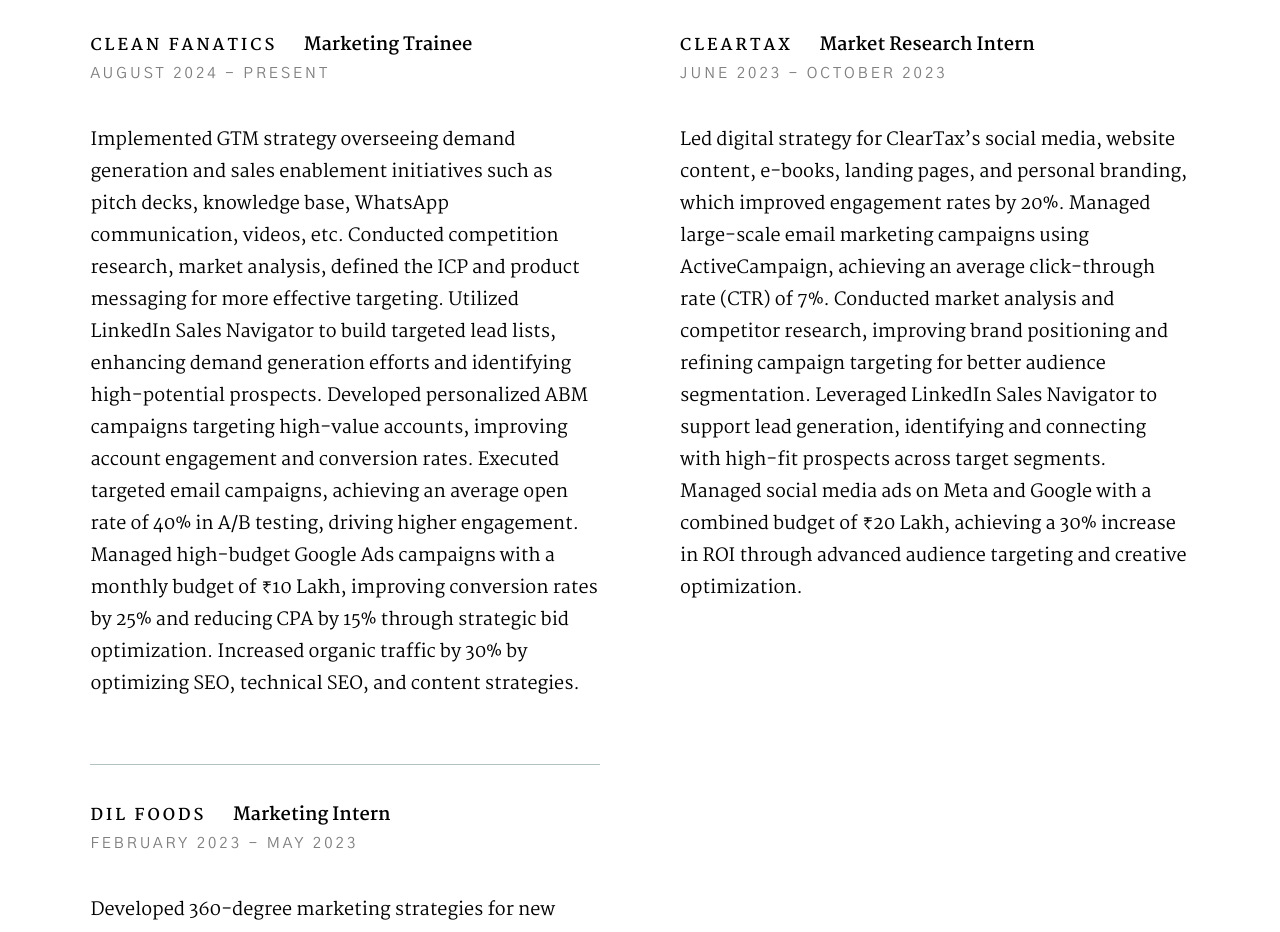
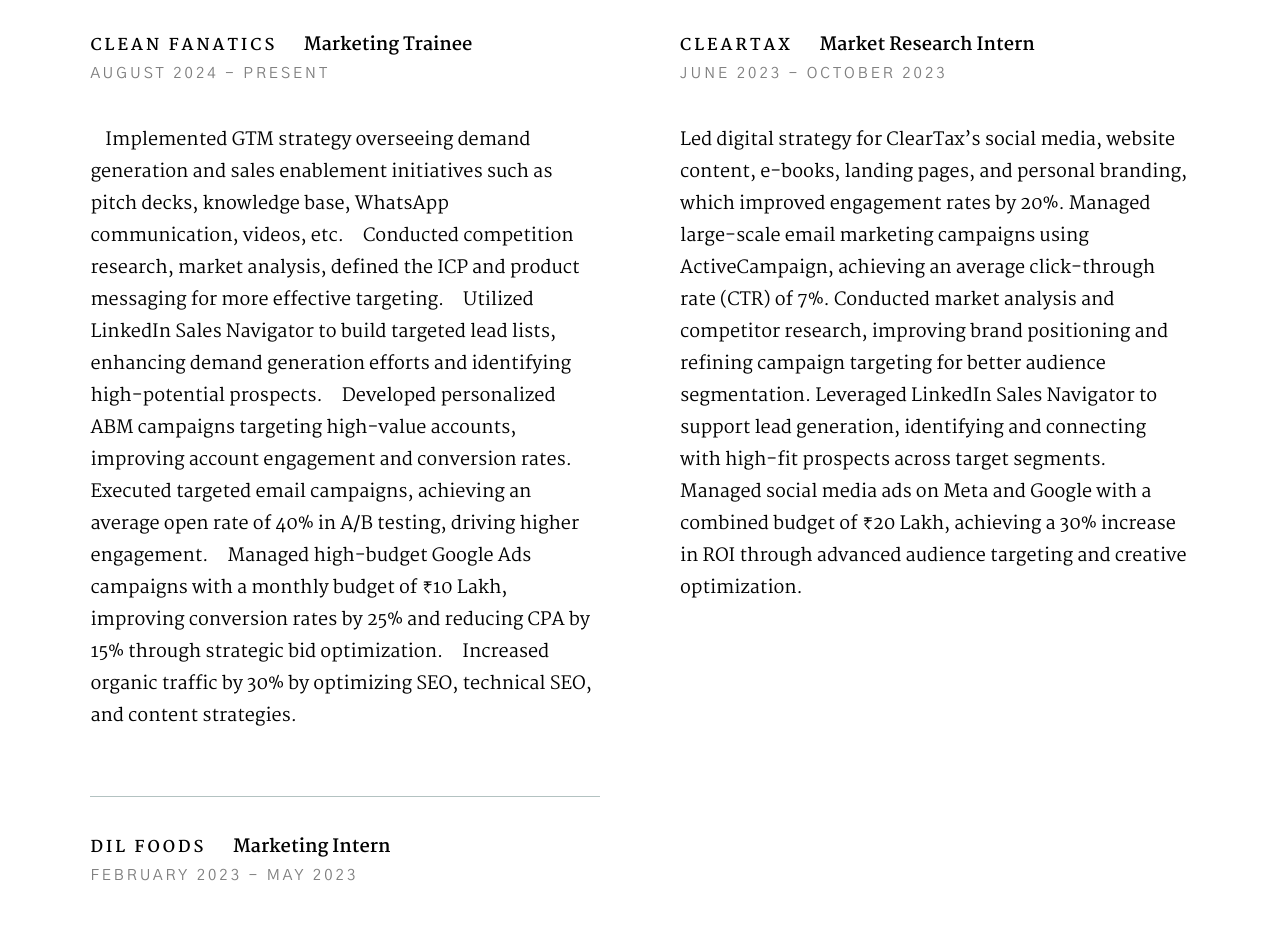
Before and after one commit to Abhisheksingh1906/Abhisheksingh, a plain HTML site: page index.html in a window 1280 px wide. Shown: the part 2120-3052 px from the top of the page. Drawn offline with nearby package versions, Linux system fonts and the light colour scheme.

Commit message:
Update index.html

```diff
--- a/index.html
+++ b/index.html
@@ -178,19 +178,19 @@
                         </div>
 
                         <p>
-                        Implemented GTM strategy overseeing demand generation and sales enablement initiatives such
+                         Implemented GTM strategy overseeing demand generation and sales enablement initiatives such
                         as pitch decks, knowledge base, WhatsApp communication, videos, etc.
-                        Conducted competition research, market analysis, defined the ICP and product messaging for
+                         Conducted competition research, market analysis, defined the ICP and product messaging for
                         more effective targeting.
-                        Utilized LinkedIn Sales Navigator to build targeted lead lists, enhancing demand generation
+                         Utilized LinkedIn Sales Navigator to build targeted lead lists, enhancing demand generation
                         efforts and identifying high-potential prospects.
-                        Developed personalized ABM campaigns targeting high-value accounts, improving account engagement
+                         Developed personalized ABM campaigns targeting high-value accounts, improving account engagement
                         and conversion rates.
-                        Executed targeted email campaigns, achieving an average open rate of 40% in A/B testing, driving
+                         Executed targeted email campaigns, achieving an average open rate of 40% in A/B testing, driving
                         higher engagement.
-                        Managed high-budget Google Ads campaigns with a monthly budget of ₹10 Lakh, improving
+                         Managed high-budget Google Ads campaigns with a monthly budget of ₹10 Lakh, improving
                         conversion rates by 25% and reducing CPA by 15% through strategic bid optimization.
-                        Increased organic traffic by 30% by optimizing SEO, technical SEO, and content strategies.
+                         Increased organic traffic by 30% by optimizing SEO, technical SEO, and content strategies.
                         </p>
                     </div>
                 </div> <!-- end column -->
```
